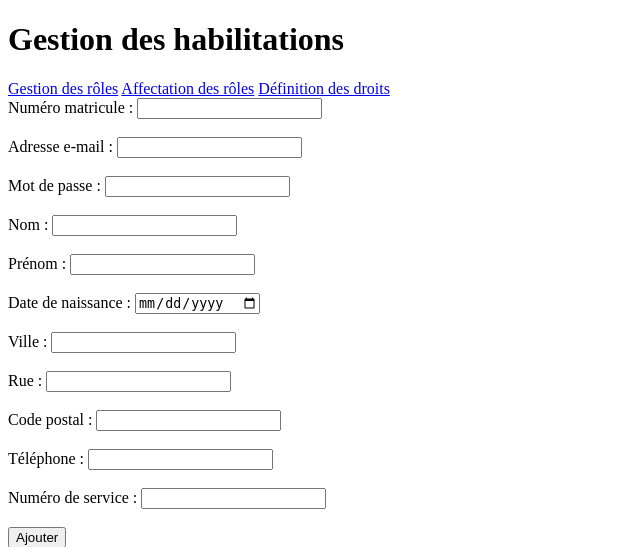
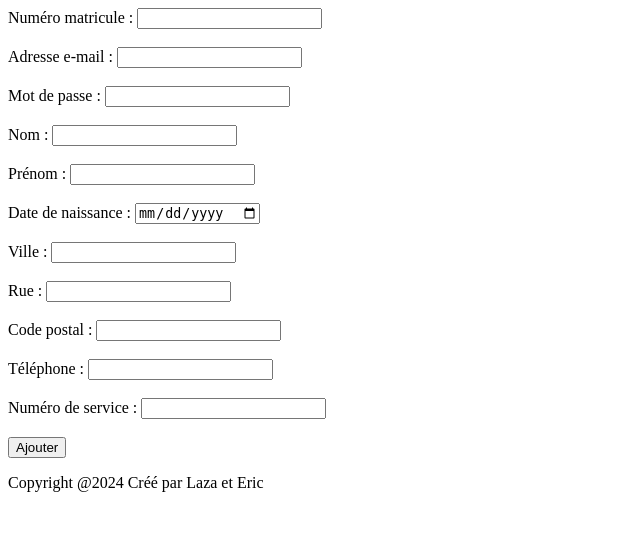
Before and after one commit to LazMan8/Ecf-Projet-24-07-2024, a PHP site: template app/Views/addPerso.php in a window 1280 px wide. Shown: the top 547 px of the page, without its empty margins (0-640 px from the left). Run offline with PHP 8.4, Linux system fonts and the light colour scheme; the template is opened without the code that fills it, so the values that code supplies are empty.

Commit message:
Harmonisqtion branches

```diff
--- a/app/Views/Partial/header.php
+++ b/app/Views/Partial/header.php
@@ -1,25 +1,25 @@
-<?php
-?>
+
 
 <!DOCTYPE html>
-<html lang="en">
+<html lang="fr">
 <head>
     <meta charset="UTF-8">
     <meta name="viewport" content="width=device-width, initial-scale=1.0">
-    <title>GESTION DES HABILITATIONS</title>
-
-    <link rel="stylesheet" href = "Assets/css/style.css">
+    <link rel="stylesheet" href="/Assets/css/style.css">
+    <title>projet</title>
 </head>
-
-<body>
-<main class ="main"></main>
-    <h1 class="titre">Gestion des habilitations</h1>
-    <nav>
-        <a class="link" href="../app/Views/gestionRole.php">Gestion des rôles</a>
-        <a class="link" href="../app/Views/affectationRole.php">Affectation des rôles</a>
-        <a class="link" href="../app/Views/definitionDroits.php">Définition des droits</a>
-
-      </nav>
-
-</body>
+<header>
+        <?php
+        if (isset($_SESSION['id']))
+        {
+            ?>
+            <ul>
+                <li>
+                <a href="index.php?page=deconnexion">Se déconnecter</a>
+                </li>
+            </ul>
+            <?php
+        }
+            ?>
+</header>
 </html>
```
